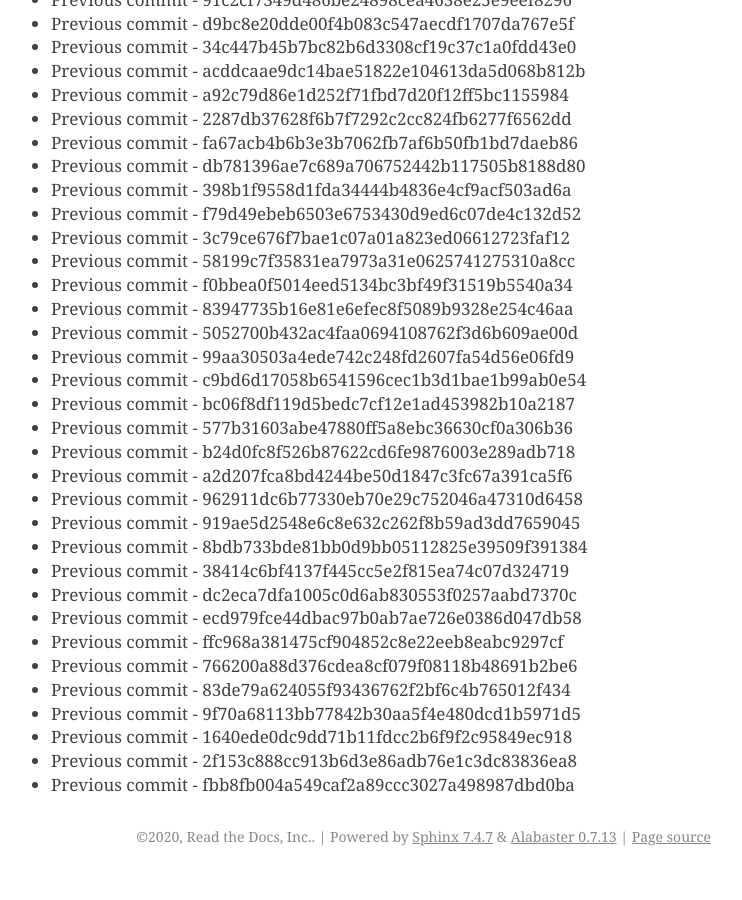
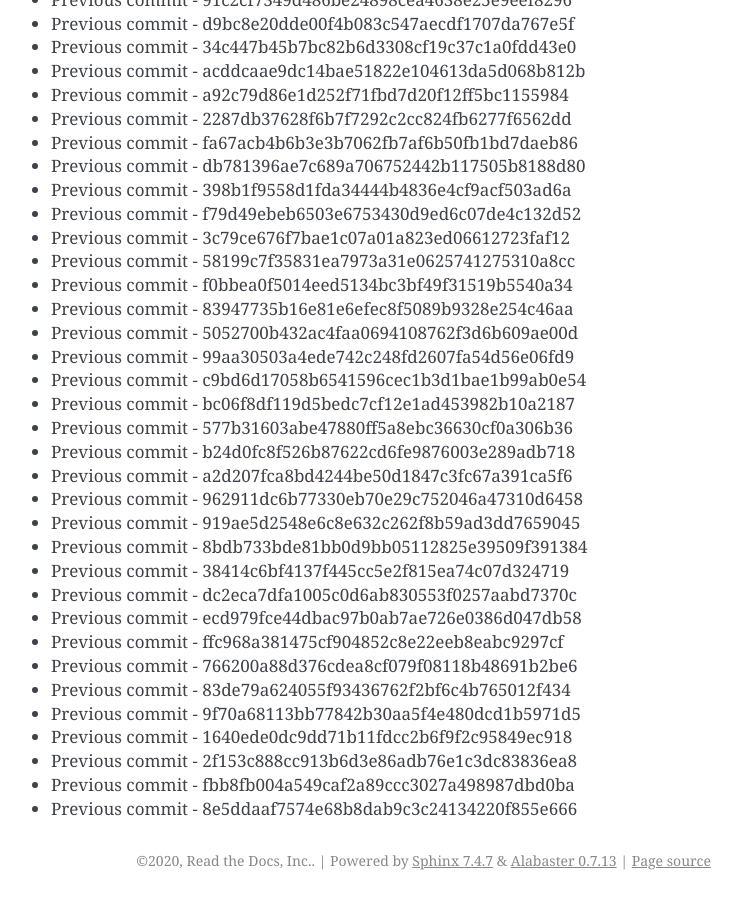
Before and after one commit to readthedocs/rtd-git-stresstest, a Sphinx documentation site: the page built from docs/updates.rst, in a window 1280 px wide and 900 px high, scrolled down 78424 px. Shown: the whole window, without its empty margins (399-1141 px from the left). Built offline with Sphinx 7.4.7, drawn with Linux system fonts in a browser that asks for light colours; before the commit the page ends 79300 px from its top, so only the background shows below that.

Commit message:
Generating commit from previous: 8e5ddaaf7574e68b8dab9c3c24134220f855e666

```diff
--- a/docs/updates.rst
+++ b/docs/updates.rst
@@ -3327,3 +3327,4 @@ It can be tested for any performance characteristics.
 * Previous commit - 1640ede0dc9dd71b11fdcc2b6f9f2c95849ec918
 * Previous commit - 2f153c888cc913b6d3e86adb76e1c3dc83836ea8
 * Previous commit - fbb8fb004a549caf2a89ccc3027a498987dbd0ba
+* Previous commit - 8e5ddaaf7574e68b8dab9c3c24134220f855e666
```
